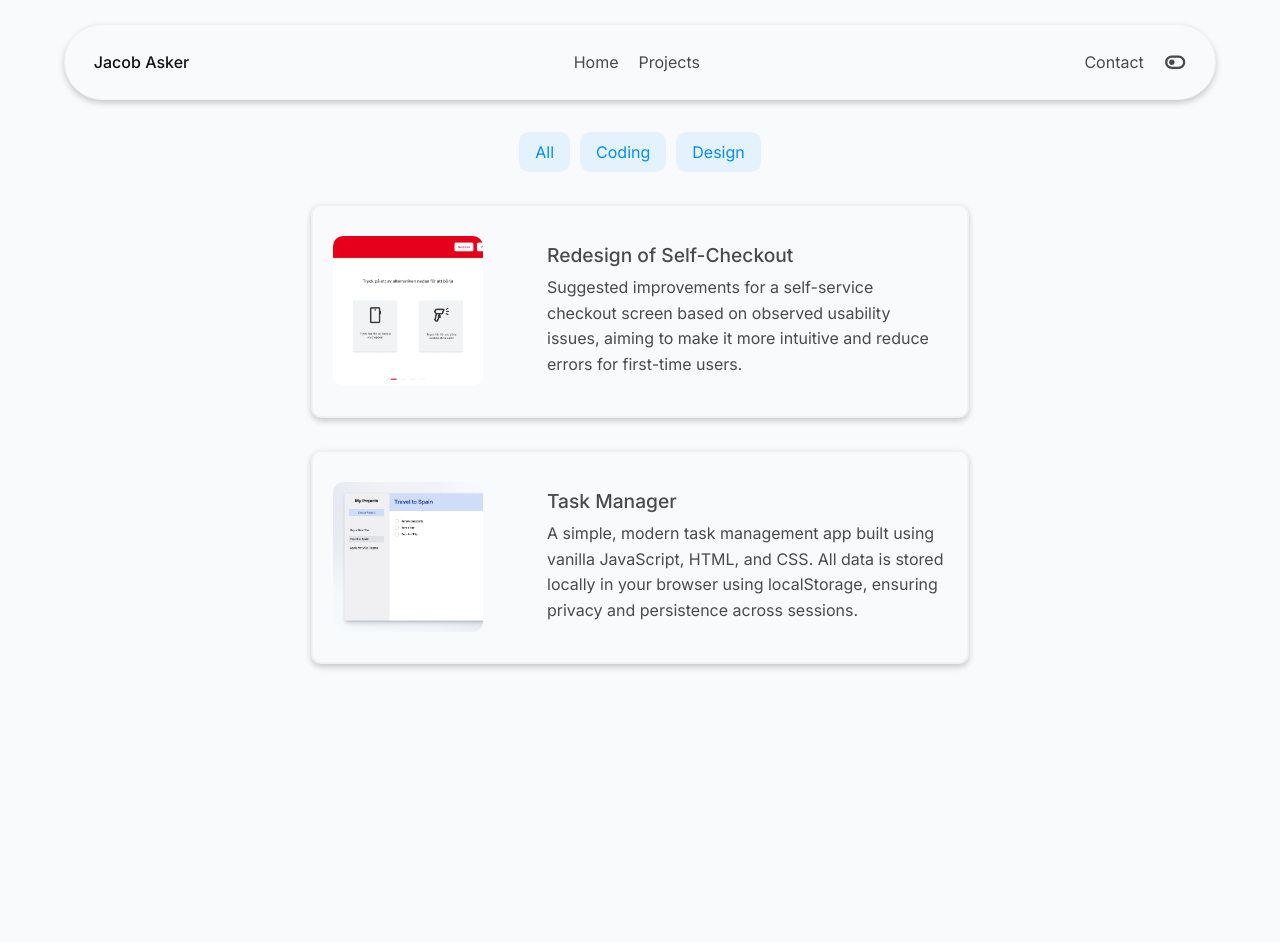
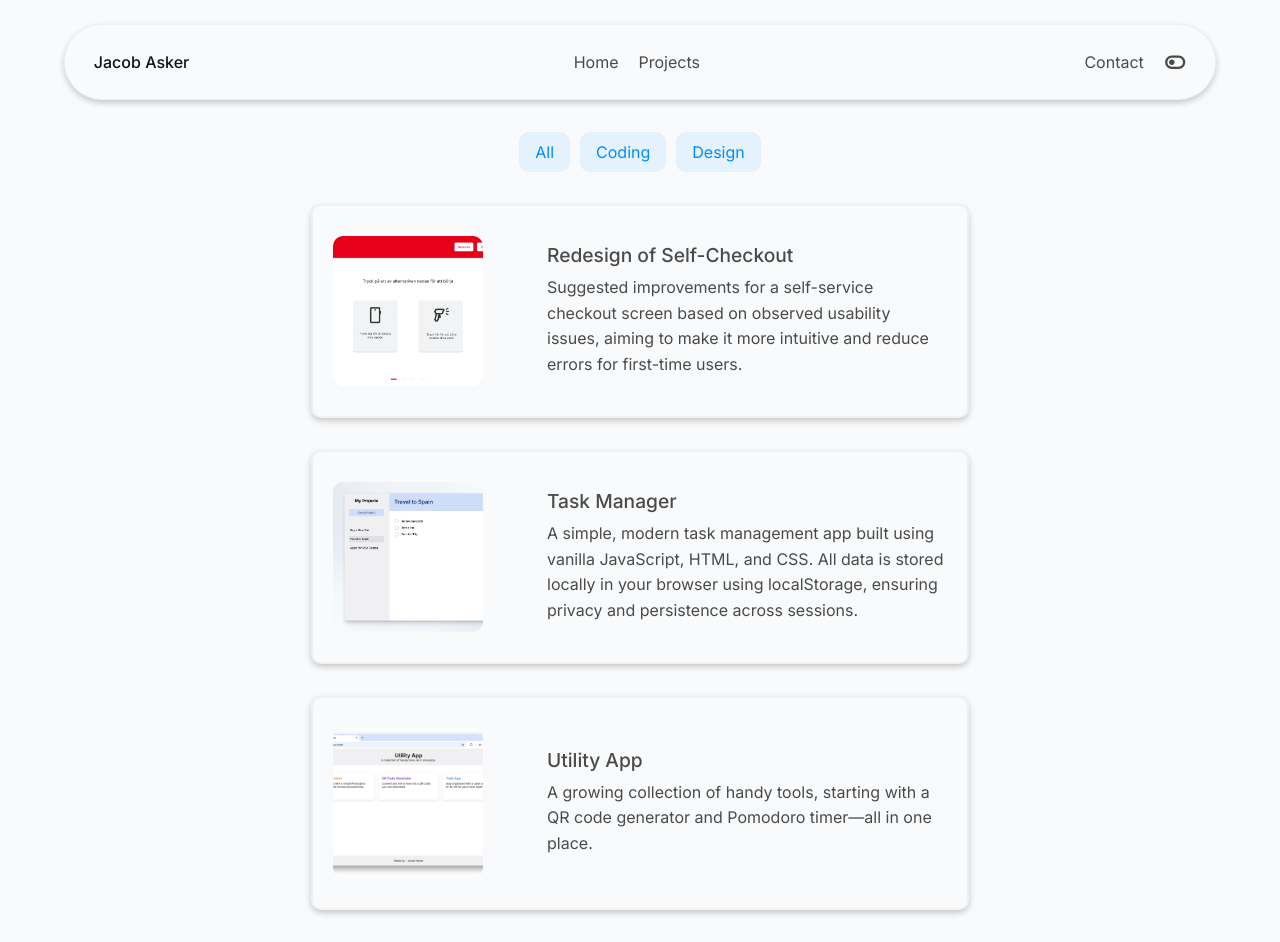
Before and after one commit to Jackan04/Portfolio, a React (Vite) app: page /projects in a window 1280 px wide. Before the commit the page ends 800 px from the top, so only its background shows below. Built offline with nearby package versions, Linux system fonts and the light colour scheme.

Commit message:
added new project for my utlility-app

```diff
--- a/src/pages/Projects.jsx
+++ b/src/pages/Projects.jsx
@@ -3,6 +3,7 @@ import ProjectCard from "../components/ProjectCard/ProjectCard"
 import styles from '../components/ProjectCard/ProjectCard.module.css'
 import TaskManagerImage from '../assets/images/task-manager.jpeg'
 import DesignCaseImage from '../assets/images/design-case.png'
+import UtilityAppImage from '../assets/images/utility-app.jpeg'
 
 export default function Projects(){
     const categories = ["Coding", "Design"]
@@ -23,6 +24,13 @@ export default function Projects(){
             title: "Task Manager",
             description: "A simple, modern task management app built using vanilla JavaScript, HTML, and CSS. All data is stored locally in your browser using localStorage, ensuring privacy and persistence across sessions."
             },
+            {
+                category: "Coding",
+                src: UtilityAppImage,
+                href: "git@github.com:Jackan04/Utility-app.git",
+                title: "Utility App",
+                description: "A growing collection of handy tools, starting with a QR code generator and Pomodoro timer—all in one place.",
+            }
     ]
 
     function filterProjects(category){
```
Also changed, not shown: src/assets/icons/twitter.svg (deleted), src/assets/images/utility-app.jpeg (added).
